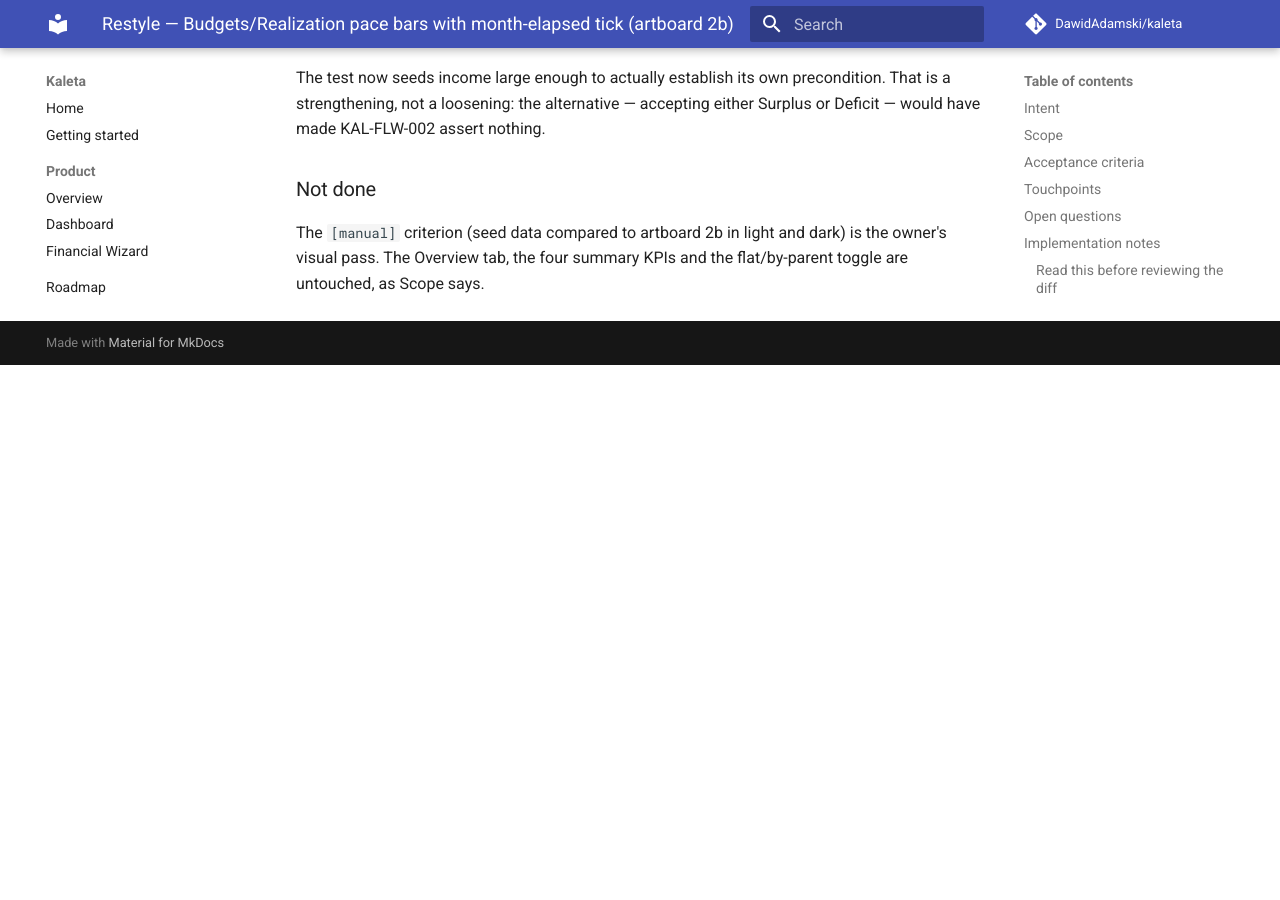
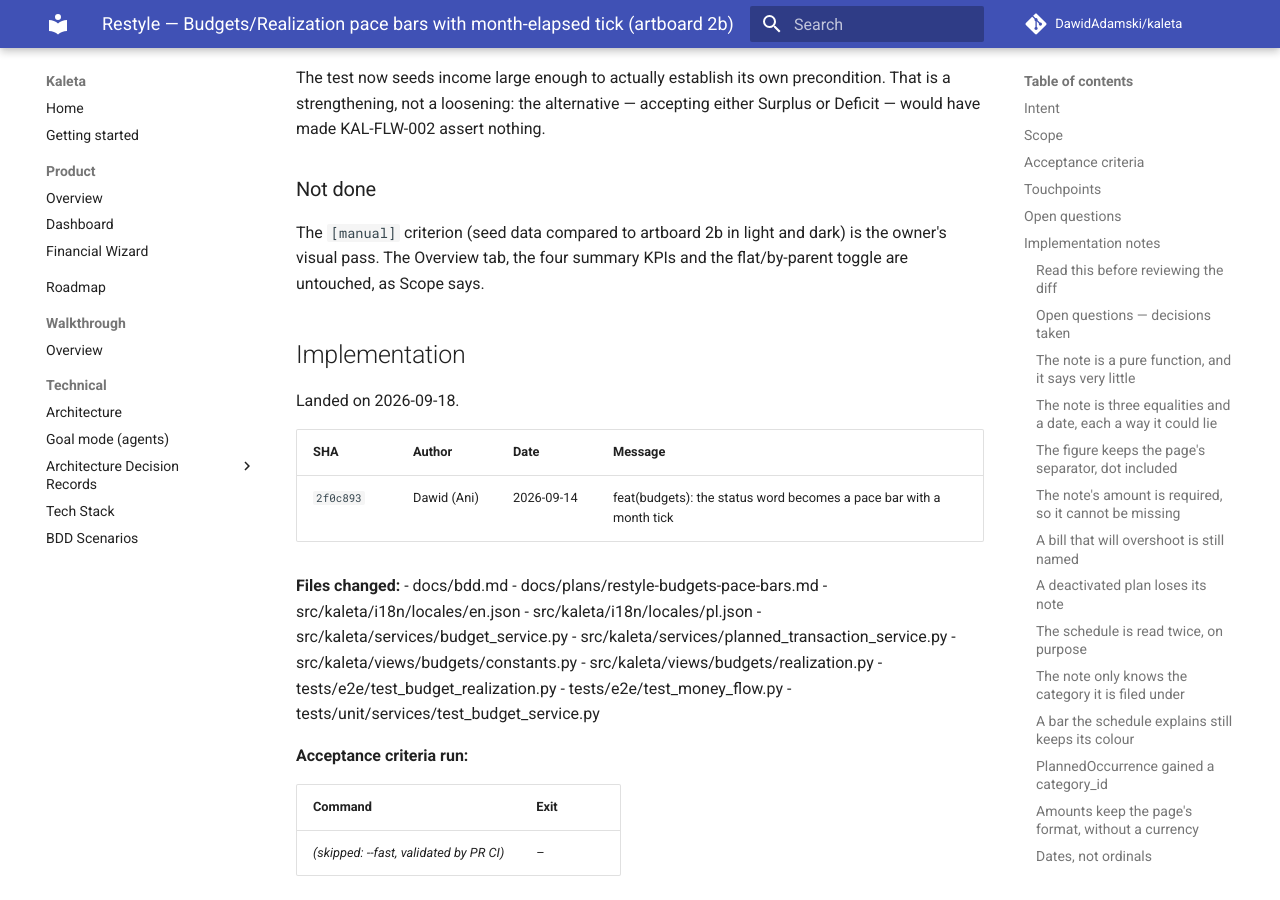
Before and after one commit to DawidAdamski/kaleta, an MkDocs documentation site: the page built from docs/plans/archive/restyle-budgets-pace-bars.md, in a window 1280 px wide and 900 px high, scrolled down 7661 px. Built offline with MkDocs 1.6.1 and Material for MkDocs 9.7.7, drawn with Linux system fonts in a browser that asks for light colours; comment, search, counter and statistics services are not loaded; before the commit the page ends 8026 px from its top, so only the background shows below that.

Commit message:
docs(plans): archive restyle-budgets-pace-bars

```diff
--- a/docs/plans/restyle-budgets-pace-bars.md
+++ b/docs/plans/archive/restyle-budgets-pace-bars.md
@@ -3,8 +3,9 @@
 title: Restyle — Budgets/Realization pace bars with month-elapsed tick (artboard 2b)
 area: budgets
 effort: small
-status: in-progress
-roadmap_ref: ../roadmap.md#budgets
+status: archived
+archived_at: 2026-09-18
+roadmap_ref: ../../roadmap.md#budgets
 ---
 
 # Restyle — Budgets/Realization pace bars with month-elapsed tick
@@ -357,3 +358,30 @@
 The `[manual]` criterion (seed data compared to artboard 2b in light and
 dark) is the owner's visual pass. The Overview tab, the four summary KPIs
 and the flat/by-parent toggle are untouched, as Scope says.
+
+## Implementation
+
+Landed on 2026-09-18.
+
+| SHA | Author | Date | Message |
+|---|---|---|---|
+| `2f0c893` | Dawid (Ani) | 2026-09-14 | feat(budgets): the status word becomes a pace bar with a month tick |
+
+**Files changed:**
+- docs/bdd.md
+- docs/plans/restyle-budgets-pace-bars.md
+- src/kaleta/i18n/locales/en.json
+- src/kaleta/i18n/locales/pl.json
+- src/kaleta/services/budget_service.py
+- src/kaleta/services/planned_transaction_service.py
+- src/kaleta/views/budgets/constants.py
+- src/kaleta/views/budgets/realization.py
+- tests/e2e/test_budget_realization.py
+- tests/e2e/test_money_flow.py
+- tests/unit/services/test_budget_service.py
+
+**Acceptance criteria run:**
+
+| Command | Exit |
+|---|---|
+| _(skipped: --fast, validated by PR CI)_ | – |
```
Also changed, not shown: docs/plans/README.md (+1 -1 lines).
